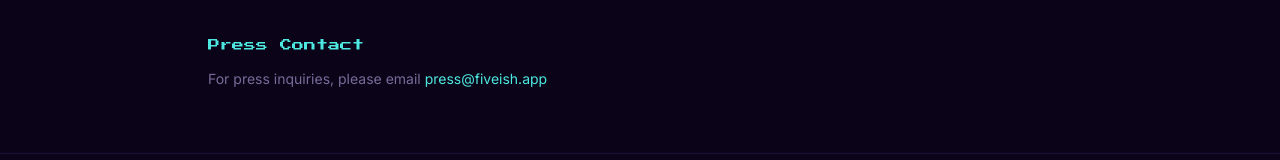
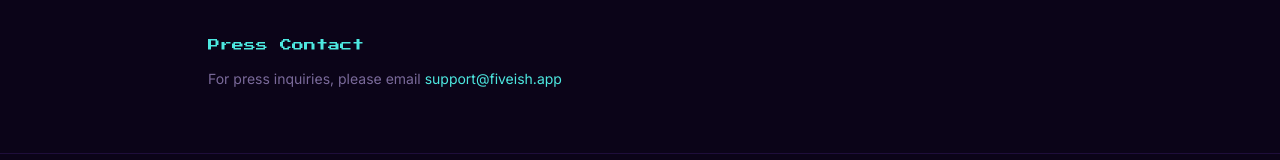
Before and after one commit to jjenksy/fiveish-site, a Next.js app: page /press in a window 1280 px wide. Shown: the part 2822-2982 px from the top of the page. Built offline with nearby package versions, Linux system fonts and the light colour scheme.

Commit message:
update email

```diff
--- a/app/press/page.tsx
+++ b/app/press/page.tsx
@@ -128,10 +128,10 @@
         <p className="text-text-dim text-sm">
           For press inquiries, please email{" "}
           <a
-            href="mailto:press@fiveish.app"
+            href="mailto:support@fiveish.app"
             className="text-cyan hover:underline"
           >
-            press@fiveish.app
+            support@fiveish.app
           </a>
         </p>
       </section>
```
